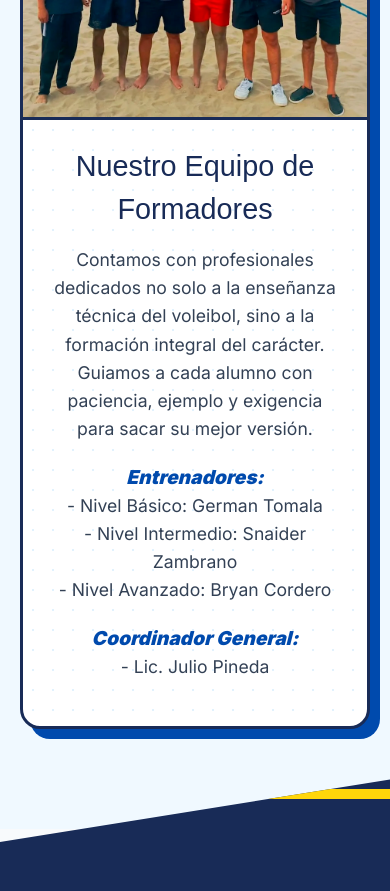
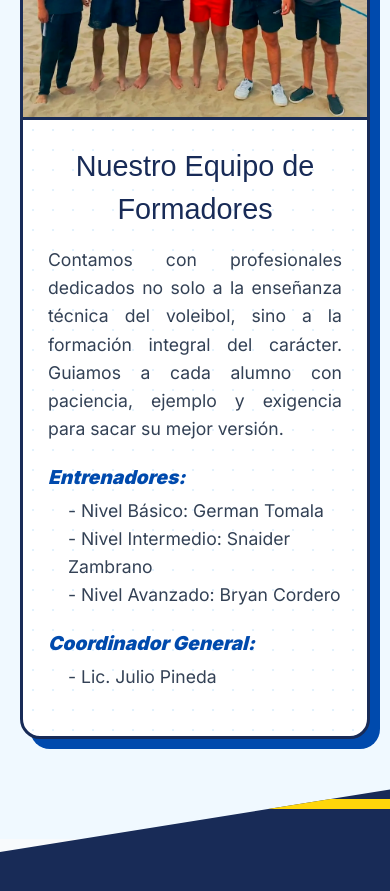
Before and after one commit to Xmarcelo05/APCW-4to-Marcelo-Bravo, a SvelteKit app in the folder CursoVolley/: page / in a window 390 px wide. Shown: the part 3920-4811 px from the top of the page. Built offline with nearby package versions, Linux system fonts and the light colour scheme; a web font is replaced by a local one.

Commit message:
Arreglo para moviles 2

```diff
--- a/CursoVolley/src/routes/+page.svelte
+++ b/CursoVolley/src/routes/+page.svelte
@@ -137,19 +137,21 @@
         </div>
         <div class="trainer-info">
             <h3>Nuestro Equipo de Formadores</h3>
-            <p>
+            <p class="trainer-desc">
                 Contamos con profesionales dedicados no solo a la enseñanza técnica del voleibol,
                 sino a la formación integral del carácter. Guiamos a cada alumno con paciencia,
                 ejemplo y exigencia para sacar su mejor versión.
             </p>
+
             <span class="trainer-quote">Entrenadores:</span>
-            <p>
+            <p class="trainer-list">
                 - Nivel Básico: German Tomala<br>
                 - Nivel Intermedio: Snaider Zambrano<br>
                 - Nivel Avanzado: Bryan Cordero
             </p>
+
             <span class="trainer-quote">Coordinador General:</span>
-            <p>- Lic. Julio Pineda</p>
+            <p class="trainer-list">- Lic. Julio Pineda</p>
         </div>
       </div>
 
@@ -452,18 +454,36 @@
     font-size: 1.8rem;
     margin-top: 0;
     margin-bottom: 15px;
+    text-align: center; /* Título centrado */
   }
-  .trainer-info p {
+
+  /* CLASE PARA DESCRIPCION (JUSTIFICADA) */
+  .trainer-desc {
+    text-align: justify;
     font-size: 1.1rem;
     line-height: 1.6;
     color: #334155;
     margin-bottom: 20px;
   }
+
+  /* CLASE PARA LISTA (ALINEADA A IZQUIERDA) */
+  .trainer-list {
+    text-align: left;
+    font-size: 1.1rem;
+    line-height: 1.6;
+    color: #334155;
+    margin-bottom: 20px;
+    padding-left: 20px; /* Un poco de sangría para que se vea ordenado */
+  }
+
   .trainer-quote {
     font-weight: 900;
     color: var(--primary-blue);
     font-style: italic;
     font-size: 1.2rem;
+    display: block;
+    margin-bottom: 5px;
+    text-align: left; /* Títulos pequeños a la izquierda */
   }
 
 
@@ -556,7 +576,16 @@
     }
     .trainer-info {
         padding: 25px;
-        text-align: center;
+        /* Quitamos text-align center general para que respeten las clases específicas */
+        text-align: left;
+    }
+
+    /* Aseguramos que en celular se mantenga la justificación y alineación */
+    .trainer-desc {
+        text-align: justify;
+    }
+    .trainer-list {
+        text-align: left;
     }
 
     /* --- LOGROS MÁS PEQUEÑOS EN CELULAR --- */
```
